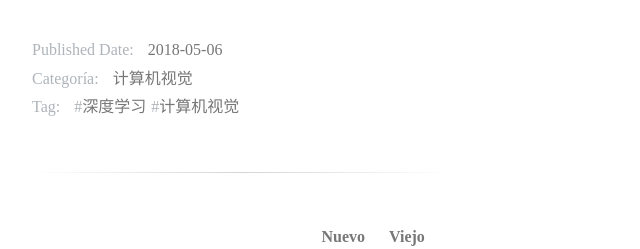
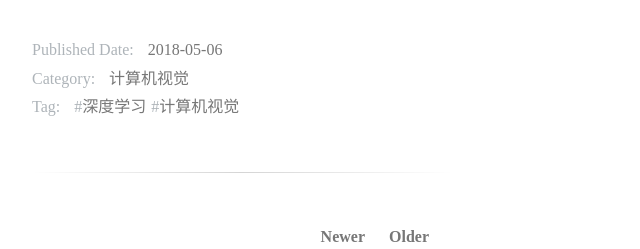
Before and after one commit to jiacheng-pan/blog-papers, a plain HTML site: page 2018/05/06/ICCV2017：第一人称视角手势估计/index.html in a window 1280 px wide. Shown: the part 7757-8006 px from the top of the page, 258-898 px from the left. Drawn offline with nearby package versions, Linux system fonts and the light colour scheme; some packages are replaced by stand-ins of ours; a script that the page names is missing.

Commit message:
Site updated: 2018-06-10 22:41:30

```diff
--- a/2018/05/06/ICCV2017：第一人称视角手势估计/index.html
+++ b/2018/05/06/ICCV2017：第一人称视角手势估计/index.html
@@ -154,7 +154,7 @@
         </li>
 
           <li>
-            <span class="label">Categoría:</span>
+            <span class="label">Category:</span>
 
   <div class="article-category">
     <a class="article-category-link" href="/blog-papers/categories/计算机视觉/">计算机视觉</a>
@@ -181,7 +181,7 @@
 <nav id="article-nav" class="article-nav">
 
     <a href="/blog-papers/2018/06/09/SchemeLens, A Content-Aware Vector-Based Fisheye Technique for Navigating Large Systems Diagrams/" id="article-nav-newer" class="article-nav-link-wrap newer">
-      <strong class="article-nav-caption">Nuevo</strong>
+      <strong class="article-nav-caption">Newer</strong>
       <div class="article-nav-title">
 
           SchemeLens, A Content-Aware Vector-Based Fisheye Technique for Navigating Large Systems Diagrams
@@ -191,7 +191,7 @@
 
 
     <a href="/blog-papers/2018/05/03/Affective Color in Visualization/" id="article-nav-older" class="article-nav-link-wrap older">
-      <strong class="article-nav-caption">Viejo</strong>
+      <strong class="article-nav-caption">Older</strong>
       <div class="article-nav-title">Affective Color in Visualization</div>
     </a>
 
```
Also changed, not shown: 2017/09/03/A Machine Learning Approach to Large Graph Visualization/index.html (+2 -2 lines), 2017/10/03/A Survey on Graph Visualization/index.html (+3 -3 lines), 2018/01/17/struc2vec: Learning Node Representations from Structural Identity/index.html (+3 -3 lines), 2018/04/26/iSphere: Focus+Context Sphere Visualization for Interactive Large Graph Exploration/index.html (+3 -3 lines), 2018/05/03/Affective Color in Visualization/index.html (+3 -3 lines), 2018/06/09/SchemeLens, A Content-Aware Vector-Based Fisheye Technique for Navigating Large Systems Diagrams/index.html (+2 -2 lines), archives/2017/09/index.html (+1 -1 lines), archives/2017/10/index.html (+1 -1 lines), archives/2017/index.html (+1 -1 lines), archives/2018/01/index.html (+1 -1 lines), archives/2018/04/index.html (+1 -1 lines), archives/2018/05/index.html (+1 -1 lines), archives/2018/06/index.html (+1 -1 lines), archives/2018/index.html (+1 -1 lines), 5 more files.
